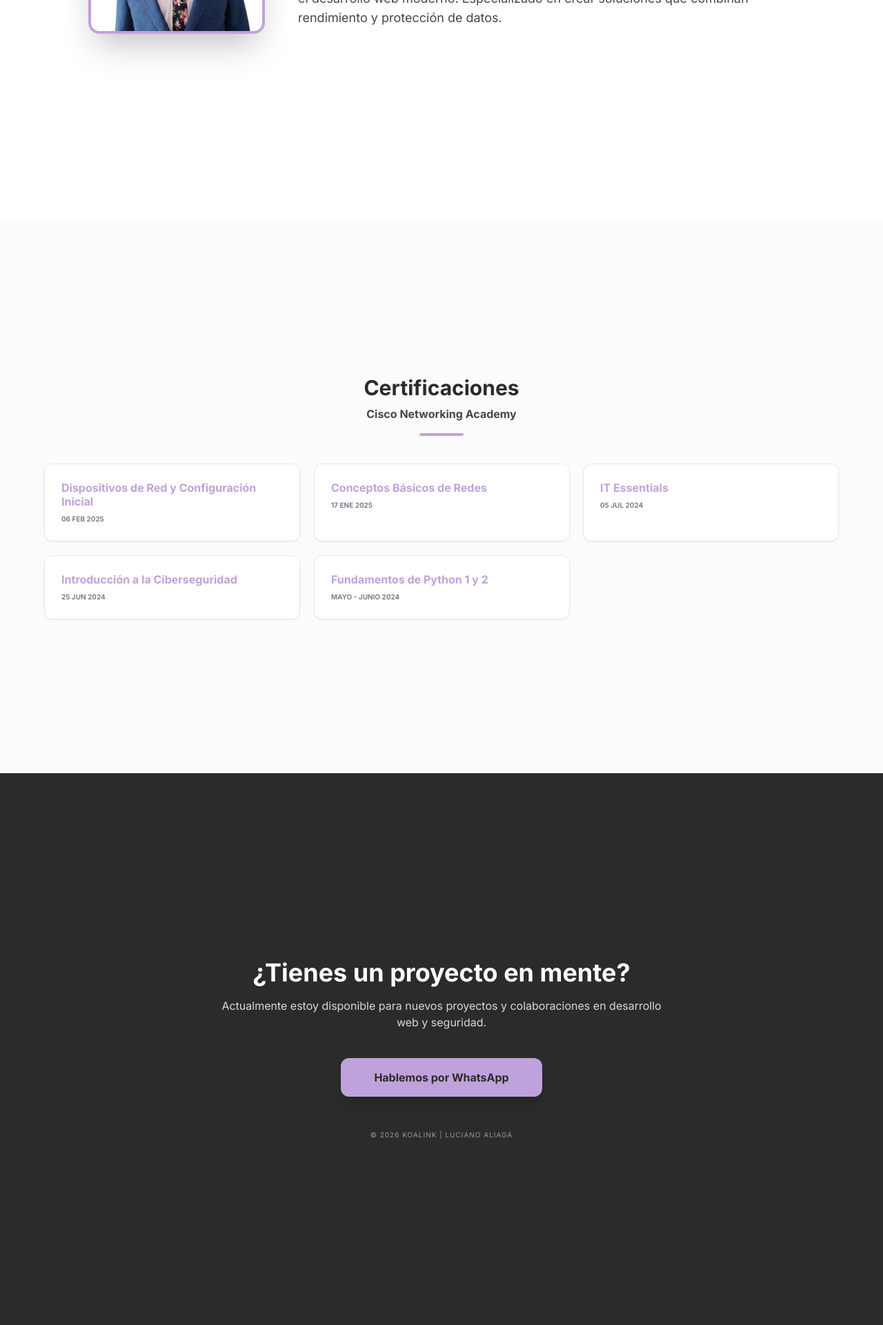
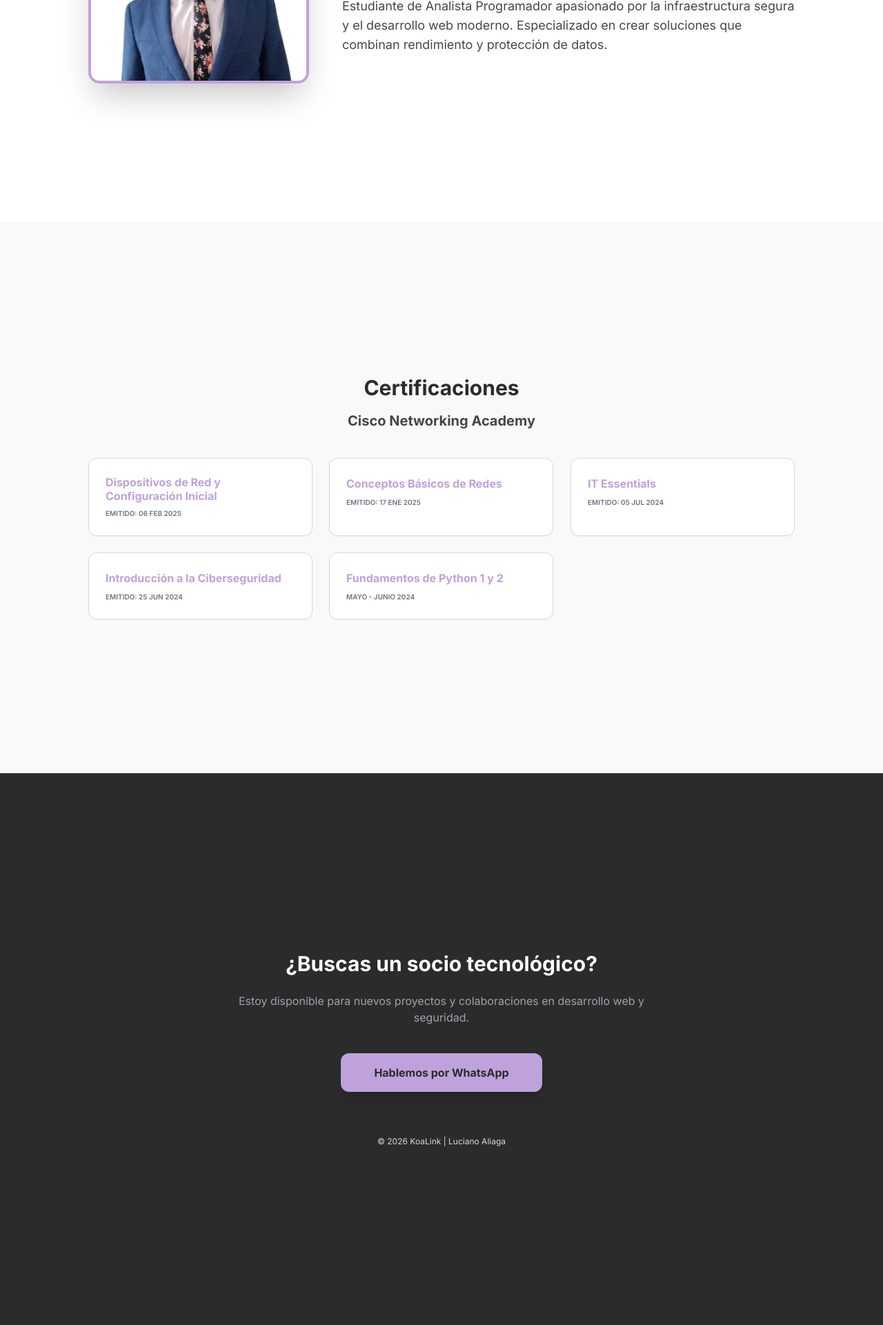
Before and after one commit to luciano-aa-brr/koalik, a plain HTML site: page portafolio/index.html in a window 1280 px wide. Shown: the part 479-2400 px from the top of the page at 69% size. Drawn offline with nearby package versions, Linux system fonts and the light colour scheme; a script that the page names is missing.

Commit message:
portafolio principal corregido

```diff
--- a/portafolio/index.html
+++ b/portafolio/index.html
@@ -5,35 +5,34 @@
     <meta name="viewport" content="width=device-width, initial-scale=1.0">
     <title>Luciano Aliaga | Desarrollador & Ciberseguridad</title>
     <script src="https://cdn.tailwindcss.com"></script>
+    <link href="https://fonts.googleapis.com/css2?family=Inter:wght@400;600;700&display=swap" rel="stylesheet">
     <link href="https://unpkg.com/aos@2.3.1/dist/aos.css" rel="stylesheet">
-    <link href="https://fonts.googleapis.com/css2?family=Inter:wght@400;600;700;800&display=swap" rel="stylesheet">
     <style>
         body { font-family: 'Inter', sans-serif; }
+        /* Clases para la rotación de la imagen de perfil */
         .ImagenRotada { transform: rotate(3deg); }
         .ImagenContenido { transform: rotate(-3deg) scale(1.1); }
-        /* Corrección de Scroll Snap para todas las secciones principales */
-        section, footer {
-            scroll-snap-align: start;
-            scroll-snap-stop: always;
-        }
+
+        /* Ajuste para que el scroll snap no oculte contenido bajo el nav */
+        section { scroll-margin-top: 0px; }
     </style>
 </head>
 <body class="bg-white text-[#2B2B2B] overflow-x-hidden">
 
-    <nav class="fixed top-0 w-full z-50 bg-white/80 backdrop-blur-md border-b border-gray-100">
+    <nav class="fixed top-0 w-full z-50 bg-white/90 backdrop-blur-md border-b border-gray-100">
         <div class="max-w-7xl mx-auto p-4 md:p-6 flex justify-between items-center">
-            <a href="../index.html" class="text-[#4A444A] hover:text-[#BFA2DB] transition font-medium text-sm md:text-base whitespace-nowrap">
+            <a href="../index.html" class="text-[#4A444A] hover:text-[#BFA2DB] transition font-medium whitespace-nowrap text-sm md:text-base">
                 ← Volver a KoaLink
             </a>
 
-            <button id="BotonMenu" class="md:hidden text-[#4A444A] p-2 focus:outline-none">
+            <button id="BotonMenu" class="md:hidden text-[#4A444A] p-2 focus:outline-none z-50">
                 <svg class="w-8 h-8" fill="none" stroke="currentColor" viewBox="0 0 24 24">
                     <path stroke-linecap="round" stroke-linejoin="round" stroke-width="2" d="M4 6h16M4 12h16m-7 6h7"></path>
                 </svg>
             </button>
 
             <div class="hidden md:flex items-center gap-6" id="MenuDesktop">
-                <div class="flex gap-4 border-r border-gray-200 pr-6 text-sm">
+                <div class="flex gap-4 border-r border-[#D9D9D9] pr-6 text-sm">
                     <a href="https://github.com/luciano-aa-brr" target="_blank" class="hover:text-[#BFA2DB] transition">GitHub</a>
                     <a href="https://www.linkedin.com/in/luciano-aliaga-0018a0268/" target="_blank" class="hover:text-[#BFA2DB] transition">LinkedIn</a>
                     <a href="https://www.instagram.com/koalinkdev/" target="_blank" class="hover:text-[#BFA2DB] transition">Instagram</a>
@@ -42,93 +41,115 @@
             </div>
         </div>
 
-        <div id="MenuMovil" class="hidden flex-col fixed top-20 left-6 right-6 bg-white border border-gray-200 p-6 rounded-2xl shadow-2xl z-[60] gap-4 md:hidden">
-            <a href="https://github.com/luciano-aa-brr" target="_blank" class="text-lg font-semibold text-[#4A444A]">GitHub</a>
-            <a href="https://www.linkedin.com/in/luciano-aliaga-0018a0268/" target="_blank" class="text-lg font-semibold text-[#4A444A]">LinkedIn</a>
-            <a href="https://www.instagram.com/tupla_tech/" target="_blank" class="text-lg font-semibold text-[#4A444A]">Instagram</a>
-            <a href="https://wa.me/56966888378" target="_blank" class="bg-[#BFA2DB] text-white font-bold w-full px-6 py-2 rounded-full block text-center mt-2">Contactar</a>
+        <div id="MenuMovil" class="hidden flex-col fixed top-20 left-6 right-6 bg-white border border-[#D9D9D9] p-6 rounded-2xl shadow-2xl z-[60] gap-4 md:hidden">
+            <div class="flex flex-col gap-4">
+                <a href="https://github.com/luciano-aa-brr" target="_blank" class="text-lg font-semibold text-[#4A444A] border-b pb-2">GitHub</a>
+                <a href="https://www.linkedin.com/in/luciano-aliaga-0018a0268/" target="_blank" class="text-lg font-semibold text-[#4A444A] border-b pb-2">LinkedIn</a>
+                <a href="https://www.instagram.com/koalinkdev/" target="_blank" class="text-lg font-semibold text-[#4A444A] border-b pb-2">Instagram</a>
+            </div>
+            <div class="mt-4">
+                <a href="https://wa.me/56966888378" target="_blank" class="bg-[#BFA2DB] text-white font-bold w-full px-6 py-2 rounded-full block text-center">Contactar</a>
+            </div>
         </div>
     </nav>
 
-    <section id="perfil" class="h-screen w-full flex items-center justify-center px-6 bg-white overflow-hidden">
+    <section class="min-h-screen snap-start flex flex-col justify-center items-center px-6 pt-24 md:pt-20 overflow-hidden">
         <div class="max-w-5xl mx-auto flex flex-col md:flex-row items-center gap-8 md:gap-12 w-full">
-            <div data-aos="fade-right" class="w-44 h-44 md:w-64 md:h-64 flex-shrink-0 rounded-2xl overflow-hidden border-4 border-[#BFA2DB] shadow-2xl ImagenRotada">
-                <img src="img/portada.png" alt="Luciano Aliaga" class="w-full h-full object-cover ImagenContenido" onerror="this.src='https://via.placeholder.com/400x400?text=Luciano+Aliaga'">
+            <div data-aos="fade-right" class="w-48 h-48 md:w-64 md:h-64 lg:w-80 lg:h-80 rounded-2xl overflow-hidden border-4 border-[#BFA2DB] shadow-2xl ImagenRotada hover:scale-105 transition-transform duration-500">
+                <img src="../portafolio/img/portada.png" alt="Luciano Aliaga" class="w-full h-full object-cover ImagenContenido">
             </div>
+
             <div data-aos="fade-left" class="flex-1 text-center md:text-left">
-                <span class="inline-block bg-[#BFA2DB]/10 text-[#BFA2DB] px-4 py-1 rounded-full text-xs font-bold uppercase tracking-widest mb-4">Luciano Aliaga</span>
-                <h1 class="text-3xl md:text-5xl font-extrabold mb-4 text-[#2B2B2B] leading-tight">Desarrollador & <br class="md:hidden"> Ciberseguridad</h1>
-                <p class="text-[#4A444A] text-base md:text-lg leading-relaxed max-w-2xl">
+                <span class="bg-[#BFA2DB]/10 text-[#BFA2DB] px-4 py-1 rounded-full text-xs font-bold uppercase tracking-widest">Luciano Aliaga</span>
+                <h1 class="text-3xl md:text-5xl font-extrabold mt-4 mb-4 text-[#2B2B2B] leading-tight">
+                    Desarrollador & <br class="md:hidden"> Ciberseguridad
+                </h1>
+                <p class="text-[#4A444A] text-base md:text-lg leading-relaxed">
                     Estudiante de Analista Programador apasionado por la infraestructura segura y el desarrollo web moderno. Especializado en crear soluciones que combinan rendimiento y protección de datos.
                 </p>
             </div>
         </div>
     </section>
 
-    <section id="certificaciones" class="h-screen w-full flex flex-col justify-center bg-[#FBFBFB] px-6">
-        <div class="max-w-6xl mx-auto w-full">
-            <div data-aos="fade-up" class="text-center mb-10">
-                <h2 class="text-3xl font-bold mb-2">Certificaciones</h2>
-                <p class="text-[#4A444A] font-bold">Cisco Networking Academy</p>
-                <div class="w-16 h-1 bg-[#BFA2DB] mx-auto mt-4 rounded-full"></div>
+    <section class="min-h-screen snap-start flex flex-col justify-center items-center py-20 bg-[#F9F9F9] px-6">
+        <div class="max-w-5xl mx-auto w-full">
+            <div data-aos="fade-down" class="text-center mb-10">
+                <h3 class="text-3xl font-bold mb-4">Certificaciones</h3>
+                <h4 class="text-xl font-bold text-[#4A444A]">Cisco Networking Academy</h4>
             </div>
 
-            <div class="grid grid-cols-1 md:grid-cols-2 lg:grid-cols-3 gap-5">
-                <div data-aos="zoom-in" class="bg-white p-6 rounded-xl border border-gray-200 hover:border-[#BFA2DB] transition shadow-sm">
+            <div class="grid grid-cols-1 md:grid-cols-2 lg:grid-cols-3 gap-6">
+                <div data-aos="zoom-in" data-aos-delay="100" class="bg-white p-6 rounded-xl border border-[#D9D9D9] hover:border-[#BFA2DB] transition shadow-sm">
                     <h4 class="font-bold text-[#BFA2DB] mb-2 leading-tight">Dispositivos de Red y Configuración Inicial</h4>
-                    <p class="text-[10px] text-gray-500 uppercase font-semibold">06 feb 2025</p>
+                    <p class="text-[10px] text-gray-500 uppercase font-semibold">Emitido: 06 feb 2025</p>
                 </div>
-                <div data-aos="zoom-in" data-aos-delay="100" class="bg-white p-6 rounded-xl border border-gray-200 hover:border-[#BFA2DB] transition shadow-sm">
-                    <h4 class="font-bold text-[#BFA2DB] mb-2 leading-tight">Conceptos Básicos de Redes</h4>
-                    <p class="text-[10px] text-gray-500 uppercase font-semibold">17 ene 2025</p>
+                <div data-aos="zoom-in" data-aos-delay="200" class="bg-white p-6 rounded-xl border border-[#D9D9D9] hover:border-[#BFA2DB] transition shadow-sm">
+                    <h4 class="font-bold text-[#BFA2DB] mb-2">Conceptos Básicos de Redes</h4>
+                    <p class="text-[10px] text-gray-500 uppercase font-semibold">Emitido: 17 ene 2025</p>
                 </div>
-                <div data-aos="zoom-in" data-aos-delay="200" class="bg-white p-6 rounded-xl border border-gray-200 hover:border-[#BFA2DB] transition shadow-sm">
-                    <h4 class="font-bold text-[#BFA2DB] mb-2 leading-tight">IT Essentials</h4>
-                    <p class="text-[10px] text-gray-500 uppercase font-semibold">05 jul 2024</p>
+                <div data-aos="zoom-in" data-aos-delay="300" class="bg-white p-6 rounded-xl border border-[#D9D9D9] hover:border-[#BFA2DB] transition shadow-sm">
+                    <h4 class="font-bold text-[#BFA2DB] mb-2">IT Essentials</h4>
+                    <p class="text-[10px] text-gray-500 uppercase font-semibold">Emitido: 05 jul 2024</p>
                 </div>
-                <div data-aos="zoom-in" data-aos-delay="300" class="bg-white p-6 rounded-xl border border-gray-200 hover:border-[#BFA2DB] transition shadow-sm">
-                    <h4 class="font-bold text-[#BFA2DB] mb-2 leading-tight">Introducción a la Ciberseguridad</h4>
-                    <p class="text-[10px] text-gray-500 uppercase font-semibold">25 jun 2024</p>
+                <div data-aos="zoom-in" data-aos-delay="400" class="bg-white p-6 rounded-xl border border-[#D9D9D9] hover:border-[#BFA2DB] transition shadow-sm">
+                    <h4 class="font-bold text-[#BFA2DB] mb-2">Introducción a la Ciberseguridad</h4>
+                    <p class="text-[10px] text-gray-500 uppercase font-semibold">Emitido: 25 jun 2024</p>
                 </div>
-                <div data-aos="zoom-in" data-aos-delay="400" class="bg-white p-6 rounded-xl border border-gray-200 hover:border-[#BFA2DB] transition shadow-sm">
-                    <h4 class="font-bold text-[#BFA2DB] mb-2 leading-tight">Fundamentos de Python 1 y 2</h4>
+                <div data-aos="zoom-in" data-aos-delay="500" class="bg-white p-6 rounded-xl border border-[#D9D9D9] hover:border-[#BFA2DB] transition shadow-sm">
+                    <h4 class="font-bold text-[#BFA2DB] mb-2">Fundamentos de Python 1 y 2</h4>
                     <p class="text-[10px] text-gray-500 uppercase font-semibold">Mayo - Junio 2024</p>
                 </div>
             </div>
         </div>
     </section>
 
-    <footer id="contacto" class="h-screen w-full flex flex-col justify-center items-center bg-[#2B2B2B] text-white px-6 text-center">
-        <div data-aos="zoom-out" class="max-w-2xl">
-            <h2 class="text-4xl font-bold mb-4">¿Tienes un proyecto en mente?</h2>
-            <p class="text-[#D9D9D9] text-base mb-10">
-                Actualmente estoy disponible para nuevos proyectos y colaboraciones en desarrollo web y seguridad.
-            </p>
-            <a href="https://wa.me/56966888378" target="_blank" class="inline-block bg-[#BFA2DB] text-[#2B2B2B] font-bold px-12 py-4 rounded-xl hover:scale-105 transition transform shadow-xl">
+    <footer class="min-h-screen snap-start flex flex-col justify-center items-center bg-[#2B2B2B] text-white py-16 px-6 text-center">
+        <div data-aos="fade-up" class="max-w-2xl">
+            <h2 class="text-3xl font-bold mb-6">¿Buscas un socio tecnológico?</h2>
+            <p class="text-gray-400 mb-10">Estoy disponible para nuevos proyectos y colaboraciones en desarrollo web y seguridad.</p>
+            <div class="flex justify-center gap-6">
+                 <a href="https://wa.me/56966888378" target="_blank" class="bg-[#BFA2DB] text-[#2B2B2B] font-bold px-12 py-4 rounded-xl hover:scale-105 transition transform shadow-xl">
                     Hablemos por WhatsApp
                 </a>
-            <p class="mt-12 text-[#999] text-[10px] uppercase tracking-widest">
-                © 2026 KoaLink | Luciano Aliaga
-            </p>
+            </div>
+            <p class="mt-16 text-[#D9D9D9] text-xs">© 2026 KoaLink | Luciano Aliaga</p>
         </div>
     </footer>
 
     <script src="https://unpkg.com/aos@2.3.1/dist/aos.js"></script>
     <script>
-        AOS.init({ duration: 800, once: true });
+        // Inicializar animaciones
+        AOS.init({ duration: 1000, once: true, offset: 100 });
+
+        // Lógica corregida para el Menú Móvil
+        document.addEventListener('DOMContentLoaded', () => {
             const btn = document.getElementById('BotonMenu');
             const menu = document.getElementById('MenuMovil');
+
             btn.addEventListener('click', (e) => {
-            e.stopPropagation();
+                e.stopPropagation(); // Evita que el clic cierre el menú inmediatamente
                 menu.classList.toggle('hidden');
                 menu.classList.toggle('flex');
             });
+
+            // Cerrar menú al hacer clic fuera
             window.addEventListener('click', (e) => {
                 if (!menu.contains(e.target) && !btn.contains(e.target)) {
                     menu.classList.add('hidden');
                     menu.classList.remove('flex');
                 }
             });
+
+            // Cerrar menú al hacer clic en cualquier enlace
+            const links = menu.querySelectorAll('a');
+            links.forEach(link => {
+                link.addEventListener('click', () => {
+                    menu.classList.add('hidden');
+                    menu.classList.remove('flex');
+                });
+            });
+        });
     </script>
+    <script src="/speedInsightsLoader.js"></script>
 </body>
 </html>
```
Lines whose indentation alone changed are shown as unchanged.
